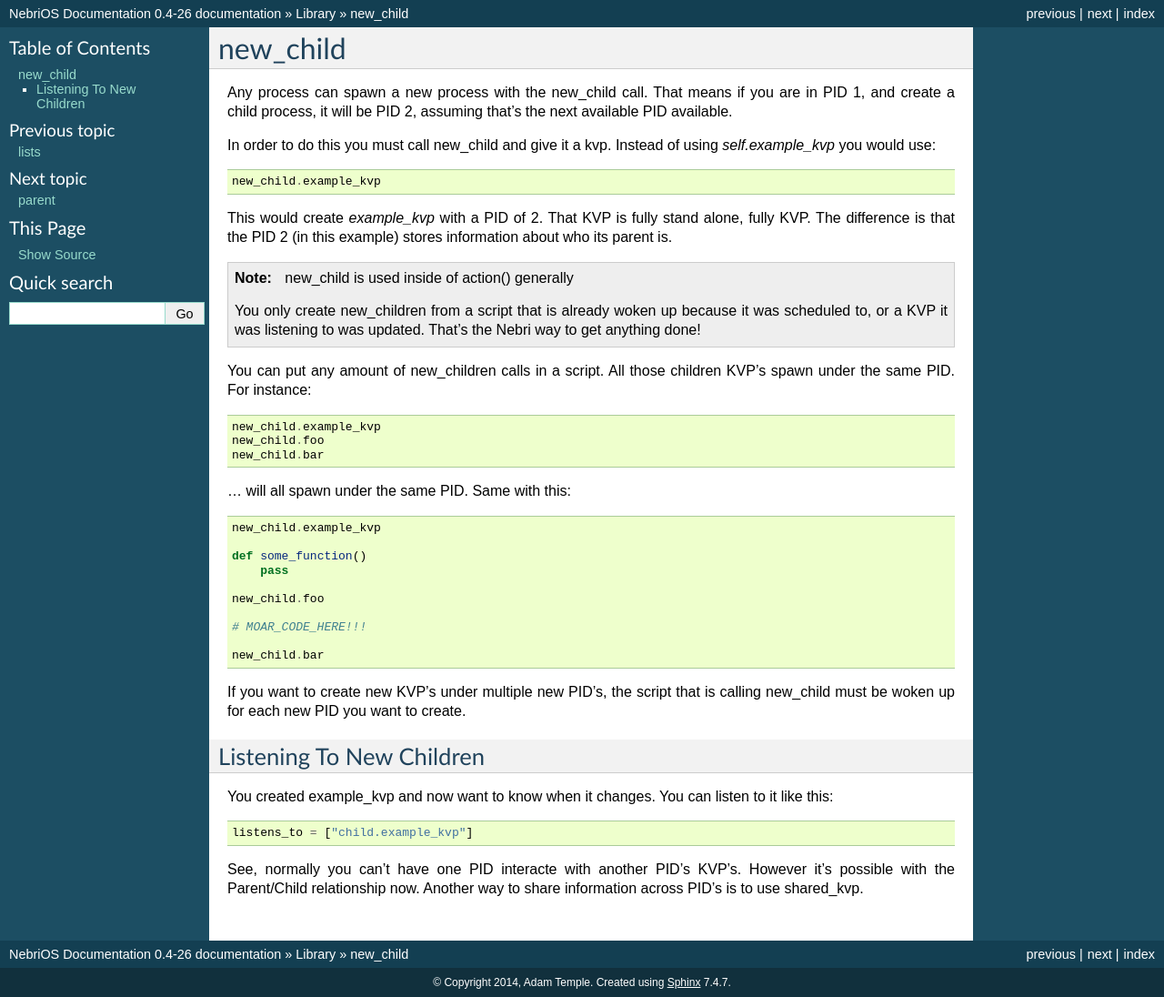
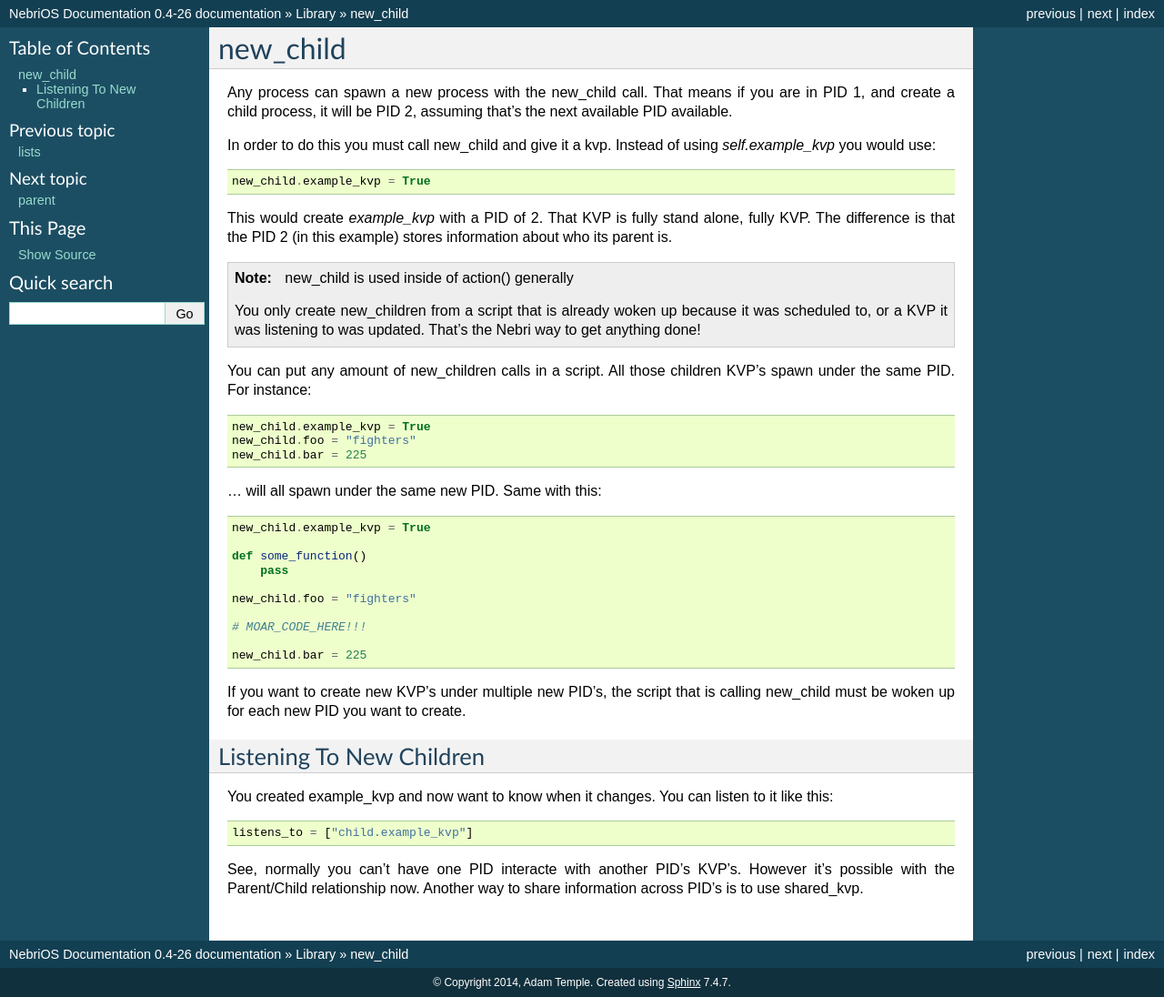
Before and after one commit to jgomo3/nebrios_docs, a Sphinx documentation site: the page built from source/library/new_child.rst, in a window 1280 px wide. Shown: the whole page at 91% size. Built offline with Sphinx 7.4.7, drawn with Linux system fonts in a browser that asks for light colours.

Commit message:
fixed new_child doc

```diff
--- a/source/library/new_child.rst
+++ b/source/library/new_child.rst
@@ -7,7 +7,7 @@ In order to do this you must call new_child and give it a kvp. Instead of using
 
 ::
 
-    new_child.example_kvp
+    new_child.example_kvp = True
 
 This would create *example_kvp* with a PID of 2. That KVP is fully stand alone, fully KVP.  The difference is that the PID 2 (in this example) stores information about who its parent is.
 
@@ -19,25 +19,25 @@ You can put any amount of new_children calls in a script. All those children KVP
 
 ::
 
-    new_child.example_kvp
-    new_child.foo
-    new_child.bar
+    new_child.example_kvp = True
+    new_child.foo = "fighters"
+    new_child.bar = 225
 
-... will all spawn under the same PID. Same with this:
+... will all spawn under the same new PID. Same with this:
 
 
 ::
 
-    new_child.example_kvp
+    new_child.example_kvp = True
 
     def some_function()
         pass
 
-    new_child.foo
+    new_child.foo = "fighters"
 
     # MOAR_CODE_HERE!!!
 
-    new_child.bar
+    new_child.bar = 225
 
 If you want to create new KVP's under multiple new PID's, the script that is calling new_child must be woken up for each new PID you want to create.
 
```
